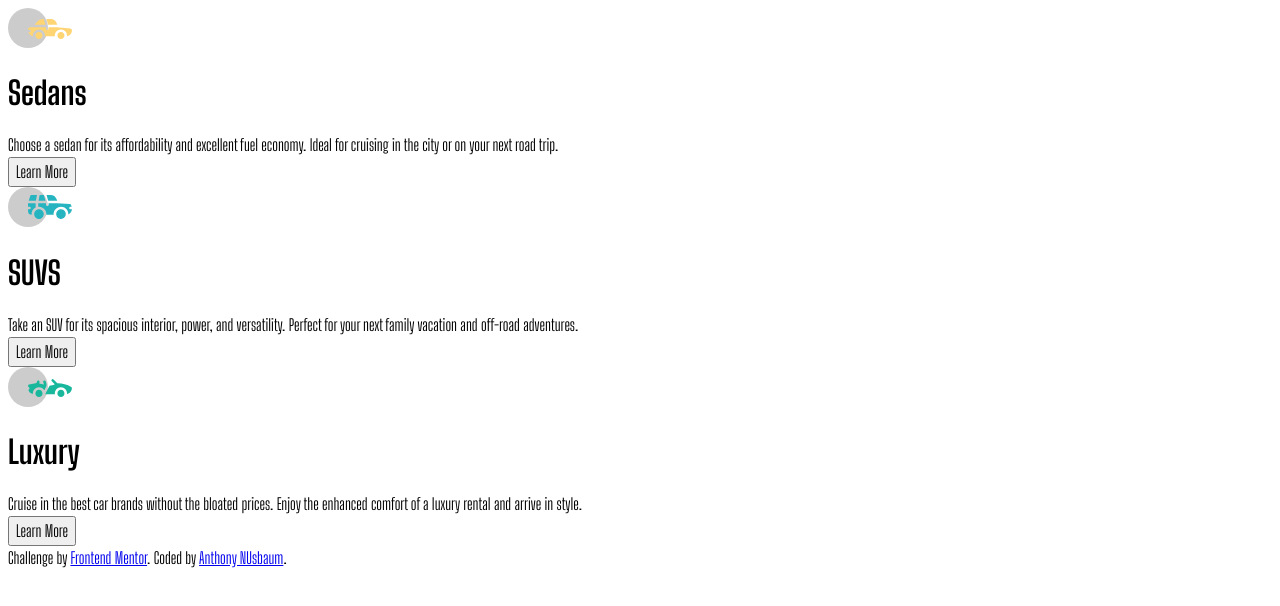
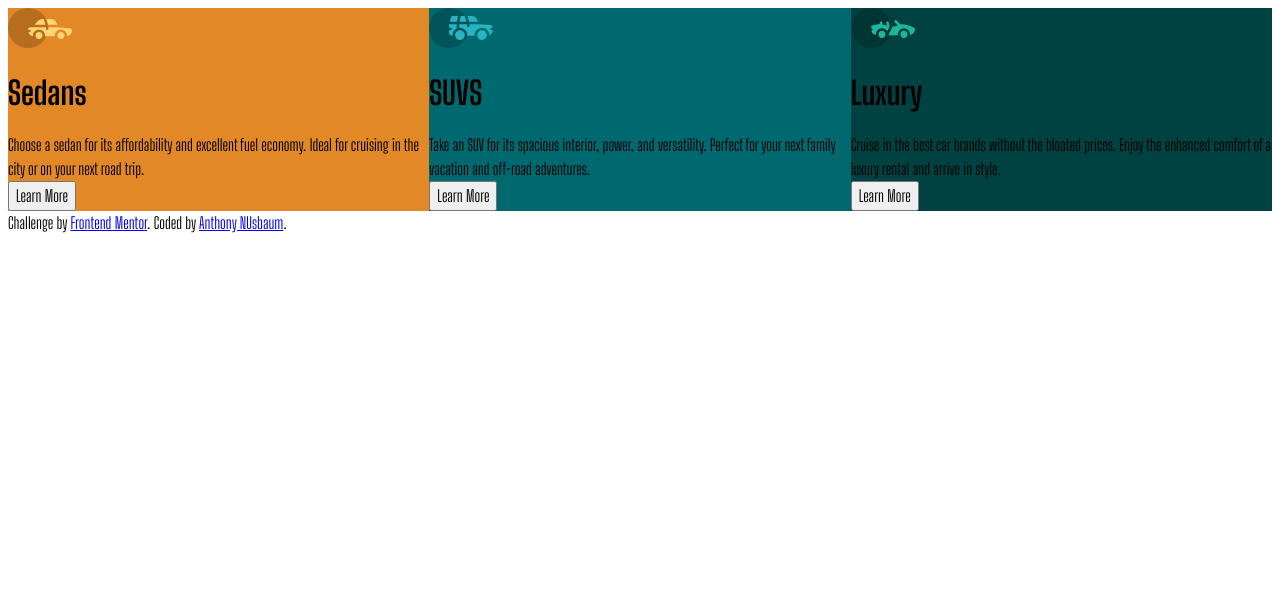
Before and after one commit to anusb412/3-column-preview-card-component-main, a plain HTML site: page index.html in a window 1280 px wide. Drawn offline with Linux system fonts and the light colour scheme.

Commit message:
8/9 11 am

```diff
--- a/index.html
+++ b/index.html
@@ -12,7 +12,8 @@
 </head>
 <body>
 
- <div class="sedans-section">
+ <div class="container">
+  <div class="section sedan-section">
     <img src="/images/icon-sedans.svg" alt="Picture of a Small Car." class="sedan-img">
     <h1 class="sedans-title">Sedans</h1>
     <p class="sedan-desc">Choose a sedan for its affordability and excellent fuel economy. Ideal for cruising in the city
@@ -20,19 +21,20 @@
     <button class="learn-button">Learn More</button>
    </div>
 
-  <div class="suv-section">
+    <div class="section suv-section">
     <img src="/images/icon-suvs.svg" alt="Picture of SUV." class="suv-img">
     <h1 class="suv-title">SUVS</h1>
     <p class="suv-desc">Take an SUV for its spacious interior, power, and versatility. Perfect for your next family vacation and off-road adventures.</p>
     <button class="learn-button">Learn More</button>
     </div>
 
-  <div class="luxury-section">
+    <div class=" section luxury-section">
     <img src="/images/icon-luxury.svg" alt="Picture of Luxury Car." class="luxury-img">
     <h1 class="luxury-title">Luxury</h1>
     <p class="luxury-desc">Cruise in the best car brands without the bloated prices. Enjoy the enhanced comfort of a luxury
       rental and arrive in style.</p>
     <button class="learn-button">Learn More</button>
+    </div>
  </div>
 
   <div class="attribution">
--- a/style.css
+++ b/style.css
@@ -94,3 +94,23 @@ select {
     --fw-400: 400;
     --fw-700: 700;
 }
+
+.sedan-section {
+    background-color: var(--clr-orange);
+}
+
+.suv-section {
+    background-color: var(--clr-dcyan);
+}
+
+.luxury-section {
+    background-color: var(--clr-vdcyan);
+}
+
+@media (min-width: 375px) {
+    .container {
+        display: grid;
+        grid-template-columns: 1fr 1fr 1fr;
+    }
+
+}
```
Lines whose indentation alone changed are shown as unchanged.
